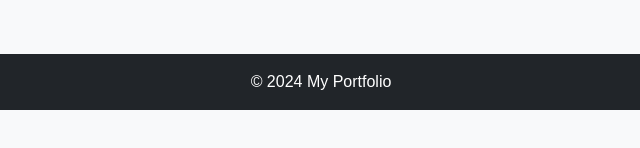
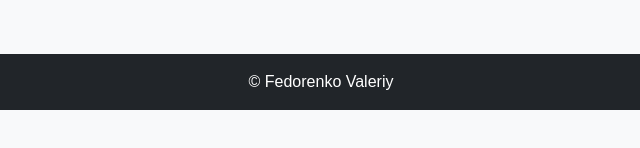
Before and after one commit to ValiCoder/WEB-Task4, a plain HTML site: page part3-project/index.html in a window 1280 px wide. Shown: the part 496-644 px from the top of the page, 319-959 px from the left. Drawn offline with nearby package versions, Linux system fonts and the light colour scheme.

Commit message:
Update index.html

```diff
--- a/part3-project/index.html
+++ b/part3-project/index.html
@@ -75,10 +75,11 @@
 
     <footer class="bg-dark text-white text-center py-3 mt-5">
         <div class="container">
-            <p class="mb-0">&copy; 2024 My Portfolio</p>
+            <p class="mb-0">&copy; Fedorenko Valeriy</p>
         </div>
     </footer>
 
     <script src="https://cdn.jsdelivr.net/npm/bootstrap@5.3.0/dist/js/bootstrap.bundle.min.js"></script>
 </body>
+
 </html>
```
